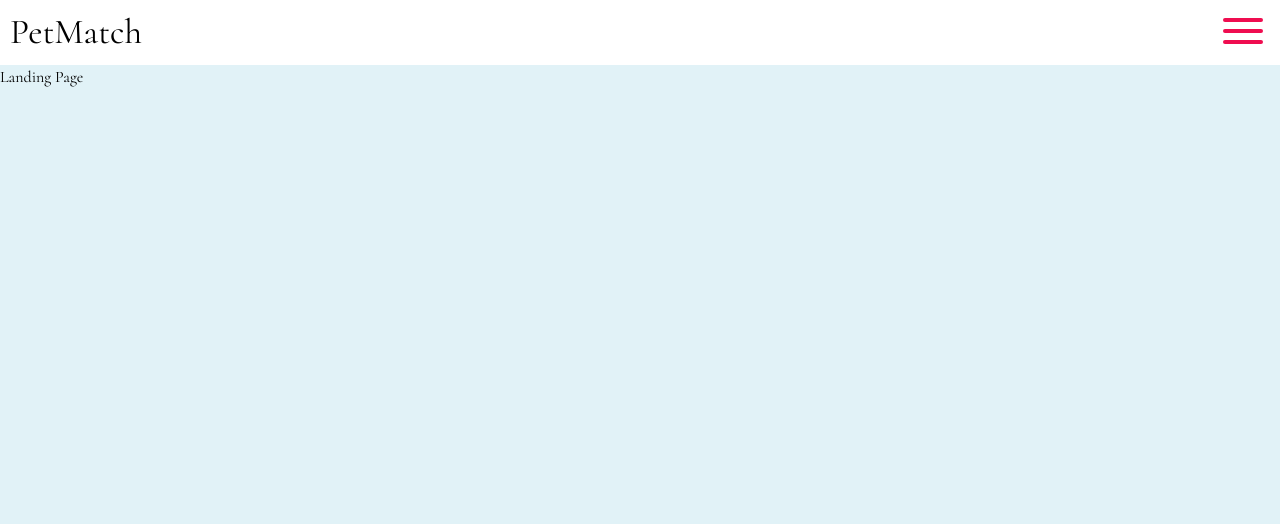
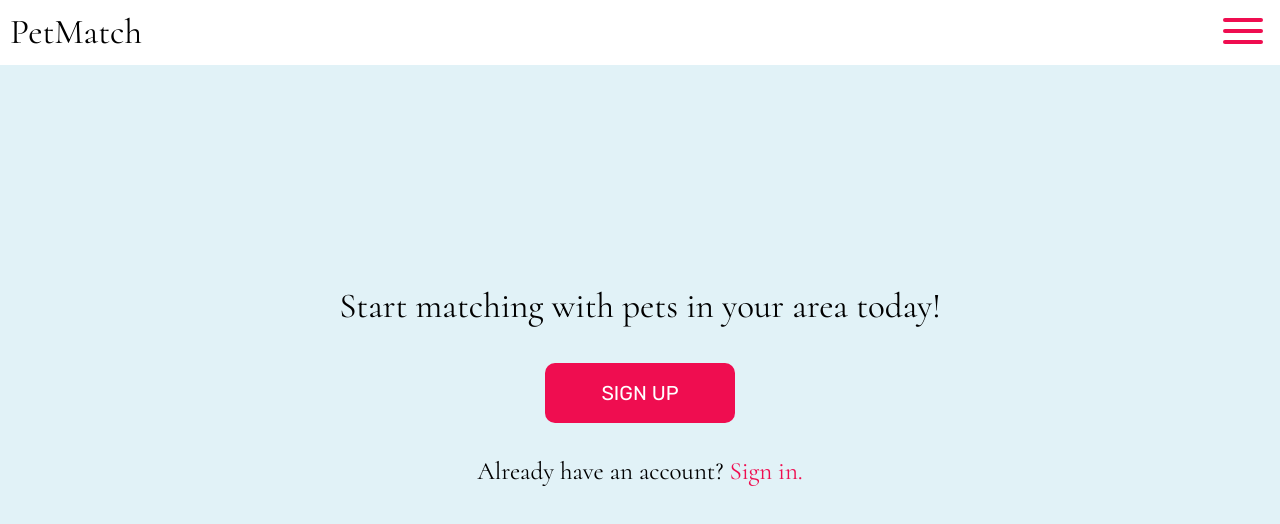
Before and after one commit to caitlin-wilson/pet-match, a React (Create React App) app in the folder pet_match_frontend/: page / in a window 1280 px wide. Shown: the top 524 px of the page. Built offline with nearby package versions, Linux system fonts and the light colour scheme.

Commit message:
landing page styling complete

```diff
--- /dev/null
+++ b/pet_match_frontend/src/ColorTheme.js
@@ -0,0 +1,9 @@
+export const theme = {
+  bg: '#E1F2F7',
+  primary: '#EF0D50',
+  primaryhover: '#B20036',
+  white: '#FFFFFF',
+  secondary: '#E5BACE',
+  secondaryhover: '#D390B0',
+  text: '#000000',
+}
--- /dev/null
+++ b/pet_match_frontend/src/GlobalStyles.js
@@ -0,0 +1,35 @@
+import { createGlobalStyle } from 'styled-components';
+
+export const GlobalStyles = createGlobalStyle`
+  html, body {
+    margin: 0;
+    padding: 0;
+  }
+  *, *::after, *::before {
+    box-sizing: border-box;
+  }
+  body {
+    background: ${({ theme }) => theme.bg};
+    color: ${({ theme }) => theme.text};
+    font-family: 'Cormorant', serif, 'Rubik', sans-serif;
+    text-rendering: optimizeLegibility;
+  }
+
+  button {
+    width: 190px;
+    background-color: ${({ theme }) => theme.primary};
+    border: none;
+    border-radius: 10px;
+    color: white;
+    padding: 15px 32px;
+    text-align: center;
+    text-decoration: none;
+    display: inline-block;
+    font-size: 20px;
+    font-family: 'Rubik', sans-serif;
+  }
+
+  button:hover {
+    background-color: ${({ theme }) => theme.primaryhover};
+  }
+`
--- a/pet_match_frontend/src/components/App.jsx
+++ b/pet_match_frontend/src/components/App.jsx
@@ -1,9 +1,9 @@
 import React from 'react';
 import { BrowserRouter, Route, Switch } from 'react-router-dom';
 
-import { GlobalStyles } from '../global';
+import { GlobalStyles } from '../GlobalStyles';
 import { ThemeProvider } from 'styled-components';
-import { theme } from '../theme';
+import { theme } from '../ColorTheme';
 
 import LandingPage from '../pages/LandingPage/LandingPage';
 
--- a/pet_match_frontend/src/components/Nav/Burger.jsx
+++ b/pet_match_frontend/src/components/Nav/Burger.jsx
@@ -1,6 +1,6 @@
 import React, { useState, useEffect } from 'react';
 import { Burg } from './Nav.styled';
-import RightNav from './RightNav';
+import Dropdown from './Dropdown';
 
 const Burger = () => {
   const [open, setOpen] = useState(false)
@@ -12,7 +12,7 @@ const Burger = () => {
         <div />
         <div />
       </Burg>
-      <RightNav open={open} />
+      <Dropdown open={open} />
     </div>
   )
 }
--- a/pet_match_frontend/src/components/Nav/Nav.styled.jsx
+++ b/pet_match_frontend/src/components/Nav/Nav.styled.jsx
@@ -13,12 +13,23 @@ const Nav = styled.nav`
     font-size: 35px
   }
 `
+
+const Welcome = styled.div`
+  align-self: center;
+  font-size: 20px;
+  padding-right: 150px;
+
+  @media (max-width: 760px) {
+    display: none;
+  }
+`
+
 const UL = styled.div`
   list-style: none;
   align-items: center;
   flex-flow: column nowrap;
   background-color: ${({ theme }) => theme.white};
-  border: 1px solid ${({ theme }) => theme.pink};
+  border: 1px solid ${({ theme }) => theme.secondary};
   border-radius: 10px;
   height: auto;
   width: 200px;
@@ -68,12 +79,11 @@ const Burg = styled.div`
       transition: 0.3s linear;
     }
   }
-
-
 `
 
 export {
   Nav,
   UL,
-  Burg
+  Burg,
+  Welcome,
 }
--- a/pet_match_frontend/src/components/Nav/NavBar.jsx
+++ b/pet_match_frontend/src/components/Nav/NavBar.jsx
@@ -1,5 +1,5 @@
 import React from 'react';
-import { Nav } from './Nav.styled';
+import { Nav, Welcome } from './Nav.styled';
 import Burger from './Burger';
 
 
@@ -9,6 +9,7 @@ const NavBar = () => {
       <div className='logo'>
         PetMatch
       </div>
+      {/* <Welcome>Welcome back, user!</Welcome> */}
       <Burger />
     </Nav>
   )
--- a/pet_match_frontend/src/global.js
+++ /dev/null
@@ -1,17 +0,0 @@
-import { createGlobalStyle } from 'styled-components';
-
-export const GlobalStyles = createGlobalStyle`
-  html, body {
-    margin: 0;
-    padding: 0;
-  }
-  *, *::after, *::before {
-    box-sizing: border-box;
-  }
-  body {
-    background: ${({ theme }) => theme.blue};
-    color: ${({ theme }) => theme.text};
-    font-family: 'Cormorant', serif, 'Rubik', sans-serif;
-    text-rendering: optimizeLegibility;
-  }
-  `
--- a/pet_match_frontend/src/pages/LandingPage/LandingPage.jsx
+++ b/pet_match_frontend/src/pages/LandingPage/LandingPage.jsx
@@ -1,10 +1,15 @@
-import React from 'react'
+import React from 'react';
+import { Link } from 'react-router-dom';
+import { Page, Welcome, SI } from './LandingPage.styled';
+
 
 const LandingPage = () => {
   return (
-    <div>
-      Landing Page
-    </div>
+    <Page>
+      <Welcome>Start matching with pets in your area today!</Welcome>
+      <button className='button-dark'>SIGN UP</button>
+      <SI>Already have an account?  <Link className='link'>Sign in.</Link></SI>
+    </Page>
   )
 }
 
--- /dev/null
+++ b/pet_match_frontend/src/pages/LandingPage/LandingPage.styled.jsx
@@ -0,0 +1,35 @@
+import styled from 'styled-components';
+
+const Page = styled.div`
+  height: 80vh;
+  display: flex;
+  flex-flow: column;
+  justify-content: center;
+  align-items: center;
+`
+
+const Welcome = styled.div`
+  font-size: 35px;
+  margin-bottom: 30px;
+`
+
+const SI = styled.div`
+  font-size: 25px;
+  margin-top: 30px;
+
+  .link {
+    color: ${({ theme }) => theme.primary};
+    text-decoration: none;
+  }
+
+  .link:hover {
+    color: ${({ theme }) => theme.primaryhover};
+  }
+`
+
+
+export {
+  Page,
+  Welcome,
+  SI,
+}
--- a/pet_match_frontend/src/theme.js
+++ /dev/null
@@ -1,7 +0,0 @@
-export const theme = {
-  blue: '#E1F2F7',
-  red: '#EF0D50',
-  white: '#FFFFFF',
-  pink: '#E5BACE',
-  text: '#000000',
-}
```
Also changed, not shown: pet_match_frontend/src/components/Nav/Dropdown.jsx (renamed from pet_match_frontend/src/components/Nav/RightNav.jsx).
